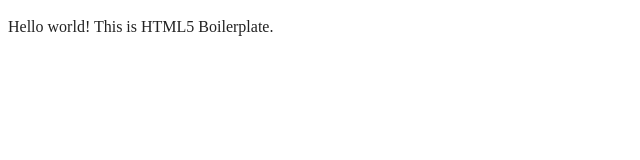
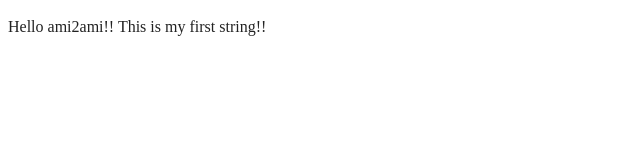
Before and after one commit to SayemAhmedSayem/ami2ami, a website built with webpack: page src/index.html in a window 1280 px wide. Shown: the full height of the page, 0-640 px from the left. Built offline with nearby package versions, Linux system fonts and the light colour scheme; files whose address does not match are found by name.

Commit message:
This is my first string
This is my first string input in my project.

```diff
--- a/src/index.html
+++ b/src/index.html
@@ -24,7 +24,7 @@
 <body>
 
   <!-- Add your site or application content here -->
-  <p>Hello world! This is HTML5 Boilerplate.</p>
+  <p>Hello ami2ami!! This is my first string!!</p>
   <script src="js/app.js"></script>
 
 </body>
```
